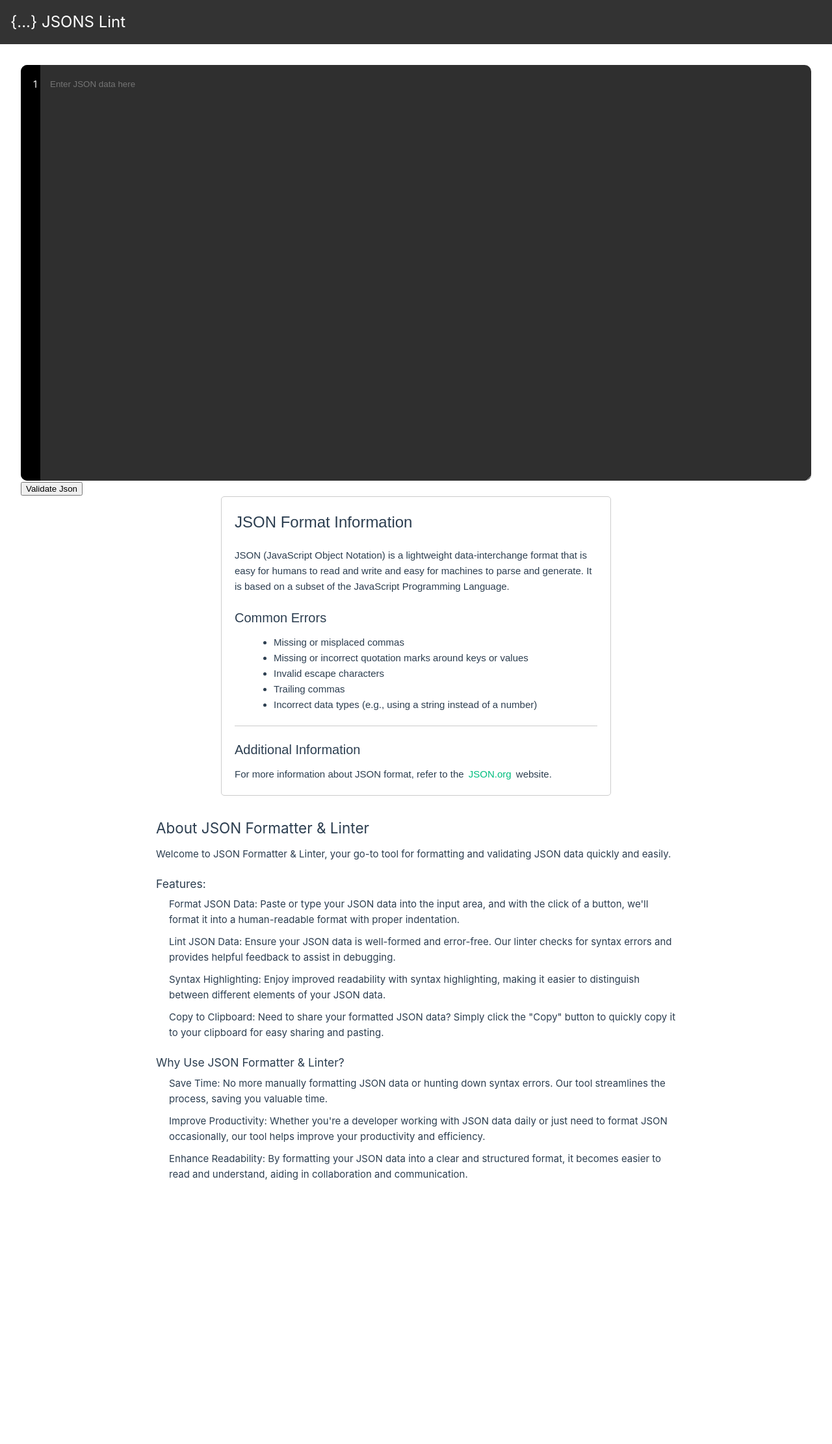
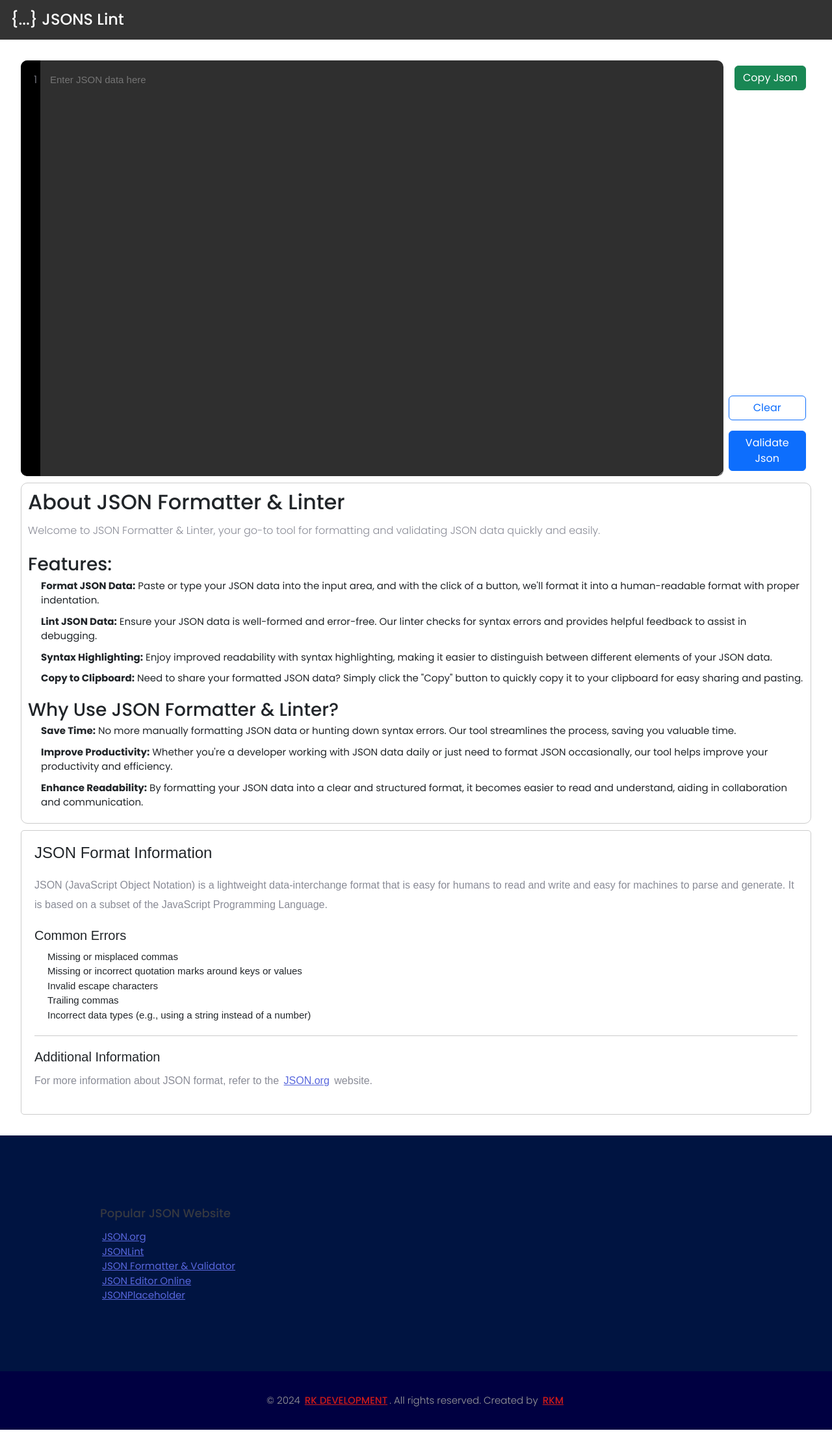
Before and after one commit to rkmahale17/jsonslint, a Vue app: page / in a window 1280 px wide. Shown: the whole page at 65% size. Before the commit the page ends 1830 px from the top, so only its background shows below. Built offline with nearby package versions, Linux system fonts and the light colour scheme.

Commit message:
Botstrap addition

```diff
--- a/package.json
+++ b/package.json
@@ -11,6 +11,8 @@
     "type-check": "vue-tsc --build --force"
   },
   "dependencies": {
+    "@popperjs/core": "^2.11.8",
+    "bootstrap": "^5.3.3",
     "vue": "^3.4.15"
   },
   "devDependencies": {
@@ -19,6 +21,7 @@
     "@vitejs/plugin-vue": "^5.0.3",
     "@vue/tsconfig": "^0.5.1",
     "npm-run-all2": "^6.1.1",
+    "sass": "^1.71.1",
     "typescript": "~5.3.0",
     "vite": "^5.0.11",
     "vue-tsc": "^1.8.27"
--- a/src/App.vue
+++ b/src/App.vue
@@ -15,11 +15,12 @@ import About from './components/About.vue'
 
   <main>
     <json-editor/>
+     <About/>
     <JsonInfo/>
 
   </main>
-  <About/>
-  <!-- <Footer /> -->
+
+  <Footer />
 
 
 </template>
--- a/src/assets/base.css
+++ b/src/assets/base.css
@@ -1,4 +1,5 @@
 /* color palette from <https://github.com/vuejs/theme> */
+
 :root {
   --vt-c-white: #ffffff;
   --vt-c-white-soft: #f8f8f8;
--- a/src/components/About.vue
+++ b/src/components/About.vue
@@ -28,8 +28,13 @@ export default {
 
 <style scoped>
 .about {
-  max-width: 800px;
-  margin: 0 auto;
+  margin: 10px auto;
+  padding:10px;
+   border: 1px solid #ccc;
+
+
+   border-radius:10px;
+
 }
 
 .about h2 {
--- a/src/components/Footer.vue
+++ b/src/components/Footer.vue
@@ -4,48 +4,22 @@
       <!-- start .container -->
       <div class="container">
         <div class="row">
-          <div class="col-lg-3 col-sm-6">
-            <div class="footer-widget">
-              <div class="widget-about">
-                <img decoding="async" src="" alt="" class="img-fluid">
-                <p>There are many variations of users of YouTube available.</p>
-                <ul class="contact-details">
-                  <li>
-                    <i class="fas fa-phone-alt"></i> Call Us:
-                    <a href="#">011-23456789</a>
-                  </li>
-                  <li>
-                    <i class="fas fa-envelope-open-text"></i>
-                    <a href="#">support@scd.com</a>
-                  </li>
-                </ul>
-              </div>
-            </div>
+          <div class="col">
+
             <!-- Ends: .footer-widget -->
             <!-- Responsive Html Code created by : Shift Code Design -->
           </div>
           <!-- end /.col-lg-4 -->
-          <div class="col-lg-3 col-sm-6">
+          <div class="row">
             <div class="footer-widget">
               <div class="footer-menu">
-                <h4 class="footer-widget-title">Popular Category</h4>
-                <ul>
-                  <li>
-                    <a href="#">WordPress Theme</a>
-                  </li>
-                  <li>
-                    <a href="#">Bootstrap Template</a>
-                  </li>
-                  <li>
-                    <a href="#">ReactJS Template</a>
-                  </li>
-                  <li>
-                    <a href="#">Dashboard Theme</a>
-                  </li>
-                  <li>
-                    <a href="#">HTML5 Template</a>
-                  </li>
-                </ul>
+                <h4 class="footer-widget-title">Popular JSON Website</h4>
+                 <li><a href="https://www.json.org/">JSON.org</a></li>
+          <li><a href="https://jsonlint.com/">JSONLint</a></li>
+          <li><a href="https://jsonformatter.curiousconcept.com/">JSON Formatter & Validator</a></li>
+          <li><a href="https://www.jsoneditoronline.org/">JSON Editor Online</a></li>
+          <li><a href="https://jsonplaceholder.typicode.com/">JSONPlaceholder</a></li>
+
               </div>
               <!-- end /.footer-menu -->
             </div>
@@ -54,63 +28,9 @@
           </div>
           <!-- end /.col-lg-3 -->
 
-          <div class="col-lg-3 col-sm-6">
-            <div class="footer-widget">
-              <div class="footer-menu">
-                <h4 class="footer-widget-title">Our Company</h4>
-                <ul>
-                  <li>
-                    <a href="#">About Us</a>
-                  </li>
-                  <li>
-                    <a href="#">How It Works</a>
-                  </li>
-                  <li>
-                    <a href="#">Affiliates</a>
-                  </li>
-                  <li>
-                    <a href="#">Testimonials</a>
-                  </li>
-                  <li>
-                    <a href="#">Contact Us</a>
-                  </li>
-                  <li>
-                    <a href="#">Plan & Pricing</a>
-                  </li>
-                  <li>
-                    <a href="#">Blog</a>
-                  </li>
-                </ul>
-              </div>
-              <!-- end /.footer-menu -->
-            </div>
-            <!-- Ends: .footer-widget -->
-          </div>
+
           <!-- end /.col-lg-3 -->
 
-          <div class="col-lg-3 col-sm-6">
-            <div class="footer-widget">
-              <div class="footer-menu p-0">
-                <h4 class="footer-widget-title">Help Support</h4>
-                <ul>
-                  <li>
-                    <a href="#">Support Forum</a>
-                  </li>
-                  <li>
-                    <a href="#">Terms & Conditions</a>
-                  </li>
-                  <li>
-                    <a href="#">Support Policy</a>
-                  </li>
-                  <li>
-                    <a href="#">FAQs</a>
-                  </li>
-                </ul>
-              </div>
-              <!-- end /.footer-menu -->
-            </div>
-            <!-- Ends: .footer-widget -->
-          </div>
           <!-- Ends: .col-lg-3 -->
 
         </div>
@@ -127,8 +47,8 @@
           <div class="col-md-12">
             <div class="copyright-text">
               <p>© 2024
-                <a href="#">Shift Code Design</a>. All rights reserved. Created by
-                <a href="#">SCD</a>
+                <a href="#">RK DEVELOPMENT</a>. All rights reserved. Created by
+                <a href="#">RKM</a>
               </p>
             </div>
           </div>
@@ -137,10 +57,7 @@
     </div>
   </footer>
   <div><br></div>
-  <div style="text-align: center; font-size: 20px; color: #495468; font-family: Arial, sans-serif;">
-    <span>This Widget <b>Responsive Footer UI Design</b> Created By<br>
-      <a class="extL" href=""><b>Shift Code Design</b></a><span> © </span>All Rights Reserved.</span>
-  </div>
+
   </template>
 
 <script>
--- a/src/components/JsonEditor.vue
+++ b/src/components/JsonEditor.vue
@@ -1,15 +1,67 @@
 <template>
-
   <div>
+    <section class="d-flex">
       <div id="source-code">
         <div id="line-numbers" ref="linenubers"><p>1</p></div>
-    <textarea   v-model="jsonData" @keyup.enter="init" placeholder="Enter JSON data here" id="codeblock" ref="codeblock"></textarea>
+        <textarea
+          v-model="jsonData"
+          @keyup.enter="init"
+          placeholder="Enter JSON data here"
+          id="codeblock"
+          ref="codeblock"
+        ></textarea>
+      </div>
+      <div class="d-grid gap-2 d-flex align-items-end flex-column m-2 ">
+        <div>
+          <button
+            type="button"
+            class="btn btn-success"
+            @click="copyTextArea"
+          >
+            Copy Json
+          </button>
         </div>
 
-    <button @click="lintJson">Validate Json</button>
-    <div v-if="error" class="error">{{ error }}</div>
-     <div v-if="success" class="success"> Valid  Json Structure</div>
+        <div class="d-grid gap-2 d-flex flex-column mt-auto justify-content-end">
+          <button
+            @click="clearInput"
+            class="btn btn-outline-primary"
+            type="button"
+          >
+            Clear
+          </button>
+          <button @click="lintJson" class="btn mt-2 btn-primary" type="button">
+            Validate Json
+          </button>
+        </div>
+      </div>
+    </section>
 
+    <div
+      v-if="error"
+      class="alert alert-danger d-flex align-items-center mt-4 w-80"
+      role="alert"
+    >
+      <div>
+        {{ error }}
+      </div>
+    </div>
+	<div
+      v-if="isShowAlert"
+      class="alert alert-success d-flex align-items-center mt-4 w-80"
+      role="alert"
+    >
+      <div>
+        {{ alertMsg }}
+      </div>
+    </div>
+    <div
+      v-if="success"
+      class="alert alert-success d-flex align-items-center mt-4 w-80"
+      role="alert"
+    >
+      <div>Valid Json Structure</div>
+    </div>
   </div>
 </template>
 
@@ -17,182 +69,175 @@
 export default {
   data() {
     return {
-      jsonData: '',
-      error: '',
-      success:false,
-      linenumbers : document.getElementById('line-numbers'),
- editor : this.$refs.codeblock,
+      jsonData: "",
+      error: "",
+      success: false,
+      linenumbers: document.getElementById("line-numbers"),
+      editor: this.$refs.codeblock,
+	  isShowAlert:false,
     };
   },
 
   methods: {
+    copyTextArea() {
+	  this.isShowAlert = true;
+	  this.alertMsg = "Copied data successfully !"
+      this.$refs.codeblock.select();
+      document.execCommand("copy");
+	  setTimeout(() => this.isShowAlert = false, 10000)
+    },
     getWidth(elem) {
-
-	return elem.scrollWidth - (parseFloat(window.getComputedStyle(elem, null).getPropertyValue('padding-left')) + parseFloat(window.getComputedStyle(elem, null).getPropertyValue('padding-right')))
-
+      return (
+        elem.scrollWidth -
+        (parseFloat(
+          window.getComputedStyle(elem, null).getPropertyValue("padding-left")
+        ) +
+          parseFloat(
+            window
+              .getComputedStyle(elem, null)
+              .getPropertyValue("padding-right")
+          ))
+      );
     },
 
     getFontSize(elem) {
-
-	return parseFloat(window.getComputedStyle(elem, null).getPropertyValue('font-size'));
-
+      return parseFloat(
+        window.getComputedStyle(elem, null).getPropertyValue("font-size")
+      );
     },
 
     cutLines(lines) {
-
       return lines.split(/\r?\n/);
-
+    },
+    clearInput() {
+      this.jsonData = "";
+      this.success = false;
+      this.error = "";
     },
 
-
-
-
-
     getLineHeight(elem) {
-
       var computedStyle = window.getComputedStyle(elem);
 
-	var lineHeight = computedStyle.getPropertyValue('line-height');
+      var lineHeight = computedStyle.getPropertyValue("line-height");
 
       var lineheight;
 
-
-
-	if (lineHeight === 'normal') {
-
-		var fontSize = computedStyle.getPropertyValue('font-size');
+      if (lineHeight === "normal") {
+        var fontSize = computedStyle.getPropertyValue("font-size");
 
         lineheight = parseFloat(fontSize) * 1.2;
-
       } else {
-
         lineheight = parseFloat(lineHeight);
-
       }
 
-
-
       return lineheight;
-
     },
 
     getTotalLineSize(size, line, options) {
+      if (typeof options === "object") options = {};
 
-	if (typeof options === 'object') options = {};
+      var p = document.createElement("span");
 
-	var p = document.createElement('span');
+      p.style.setProperty("white-space", "pre");
 
-	p.style.setProperty('white-space', 'pre');
+      p.style.display = "inline-block";
 
-	p.style.display = 'inline-block';
-
-	if (typeof options.fontSize !== 'undefined') p.style.fontSize = options.fontSize;
+      if (typeof options.fontSize !== "undefined")
+        p.style.fontSize = options.fontSize;
 
       p.innerHTML = line;
 
       document.body.appendChild(p);
 
-	var result = (p.scrollWidth / size);
+      var result = p.scrollWidth / size;
 
       p.remove();
 
       return Math.ceil(result);
-
     },
 
     getLineNumber() {
-
-	var textLines = this.editor.value.substr(0, this.editor.selectionStart).split("\n");
+      var textLines = this.editor.value
+        .substr(0, this.editor.selectionStart)
+        .split("\n");
 
       var currentLineNumber = textLines.length;
 
-	var currentColumnIndex = textLines[textLines.length-1].length;
+      var currentColumnIndex = textLines[textLines.length - 1].length;
 
       return currentLineNumber;
-
     },
 
+    init() {
+      this.editor = this.$refs.codeblock;
+      this.linenumbers = this.$refs.linenubers;
+      var totallines = this.cutLines(this.editor.value),
+        linesize;
 
-
- init() {
-  this.editor =  this.$refs.codeblock;
-  this.linenumbers = this.$refs.linenubers
-	var totallines = this.cutLines(this.editor.value), linesize;
-
-	this.linenumbers.innerHTML = '';
+      this.linenumbers.innerHTML = "";
 
       for (var i = 1; i <= totallines.length; i++) {
-
-		var num = document.createElement('p');
+        var num = document.createElement("p");
 
         num.innerHTML = i;
 
         this.linenumbers.appendChild(num);
 
-
-
-		linesize = this.getTotalLineSize(this.getWidth(this.editor), totallines[(i - 1)], {'fontSize' : this.getFontSize(this.editor)});
+        linesize = this.getTotalLineSize(
+          this.getWidth(this.editor),
+          totallines[i - 1],
+          { fontSize: this.getFontSize(this.editor) }
+        );
 
         if (linesize > 1) {
-
-			num.style.height = (linesize * getLineHeight(this.editor)) + 'px';
-
+          num.style.height = linesize * getLineHeight(this.editor) + "px";
+        }
       }
 
-	}
-
-
-
-	linesize = this.getTotalLineSize(this.getWidth(this.editor), totallines[(this.getLineNumber() - 1)], {'fontSize' : this.getFontSize(this.editor)});
+      linesize = this.getTotalLineSize(
+        this.getWidth(this.editor),
+        totallines[this.getLineNumber() - 1],
+        { fontSize: this.getFontSize(this.editor) }
+      );
 
       if (linesize > 1) {
-
-		linenumbers.childNodes[(getLineNumber() - 1)].style.height = (linesize * getLineHeight(this.editor)) + 'px';
-
+        linenumbers.childNodes[getLineNumber() - 1].style.height =
+          linesize * getLineHeight(this.editor) + "px";
       }
-
-
 
       this.editor.style.height = this.editor.scrollHeight;
 
       this.linenumbers.style.height = this.editor.scrollHeight;
-
     },
-
-
-
-
 
     lintJson() {
       try {
         JSON.parse(this.jsonData);
-        this.error = ''; // Clear error if JSON is valid
+        this.error = ""; // Clear error if JSON is valid
         this.success = true;
-
       } catch (error) {
         this.success = false;
         this.error = error.message; // Display error message
       }
-    }
-  }
+    },
+  },
 };
 </script>
 
 <style scoped>
 #heading {
-        text-align:center;
+  text-align: center;
   font-size: 26px;
   font-family: arial, sans-serif;
   font-weight: 300;
   color: #00c1ff;
 }
 #source-code {
-
   width: 100%;
 
   height: 80vh;
 
-		background-color: #2F2F2F;
+  background-color: #2f2f2f;
 
   display: flex;
 
@@ -201,19 +246,23 @@ export default {
   overflow-y: scroll;
 
   border-radius: 10px;
-
 }
 
 #source-code * {
-
   box-sizing: border-box;
-
+}
+.validateBtn {
+  background: #ff5b4f;
+  padding: 8px;
+  border: none;
+  border-radius: 4px;
+  color: white;
+  font-size: 17px;
+  font-weight: 600;
+  margin: 10px 0px;
 }
 
-
-
 #codeblock {
-
   white-space: pre-wrap;
 
   width: calc(100% - 30px);
@@ -232,18 +281,15 @@ export default {
 
   line-height: 30px;
 
-		overflow: hidden;
+  overflow-y: auto;
+  overflow-x: auto;
 
   min-height: 100%;
 
   border: none;
-
 }
 
-
-
 #line-numbers {
-
   min-width: 30px;
 
   height: 100%;
@@ -261,13 +307,9 @@ export default {
   color: #fff;
 
   background: black;
-
 }
 
-
-
 #line-numbers p {
-
   display: block;
 
   height: 30px;
@@ -275,15 +317,10 @@ export default {
   line-height: 30px;
 
   margin: 0;
-
 }
 
-
-
-	#codeblock:focus{
-
+#codeblock:focus {
   outline: none;
-
 }
 textarea {
   width: 100%;
@@ -298,4 +335,7 @@ textarea {
   color: green;
   margin-top: 10px;
 }
+.w-80 {
+  max-width: 80%;
+}
 </style>
--- a/src/components/JsonInfo.vue
+++ b/src/components/JsonInfo.vue
@@ -32,7 +32,6 @@ export default {
 <style scoped>
 .json-info {
   font-family: Arial, sans-serif;
-  max-width: 600px;
   margin: 0 auto;
   padding: 20px;
   border: 1px solid #ccc;
--- /dev/null
+++ b/src/js/main.js
@@ -0,0 +1,5 @@
+// Import our custom CSS
+import '../scss/styles.scss'
+
+// Import all of Bootstrap's JS
+import * as bootstrap from 'bootstrap'
--- a/src/main.ts
+++ b/src/main.ts
@@ -1,5 +1,9 @@
 import './assets/main.css'
+// Import our custom CSS
+import './scss/style.scss'
 
+// Import all of Bootstrap's JS
+import * as bootstrap from 'bootstrap'
 import { createApp } from 'vue'
 import App from './App.vue'
 
--- /dev/null
+++ b/src/scss/style.scss
@@ -0,0 +1 @@
+@import "~bootstrap/scss/bootstrap";
--- a/vite.config.ts
+++ b/vite.config.ts
@@ -2,6 +2,7 @@ import { fileURLToPath, URL } from 'node:url'
 
 import { defineConfig } from 'vite'
 import vue from '@vitejs/plugin-vue'
+import path from 'node:path'
 
 // https://vitejs.dev/config/
 export default defineConfig({
@@ -14,6 +15,8 @@ export default defineConfig({
     : "/",
   resolve: {
     alias: {
+      '~bootstrap': path.resolve(__dirname, 'node_modules/bootstrap'),
+
       '@': fileURLToPath(new URL('./src', import.meta.url))
     }
   }
```
Also changed, not shown: 1 other file (tests, documents, lock files or other folders). Lines whose indentation alone changed are shown as unchanged.
